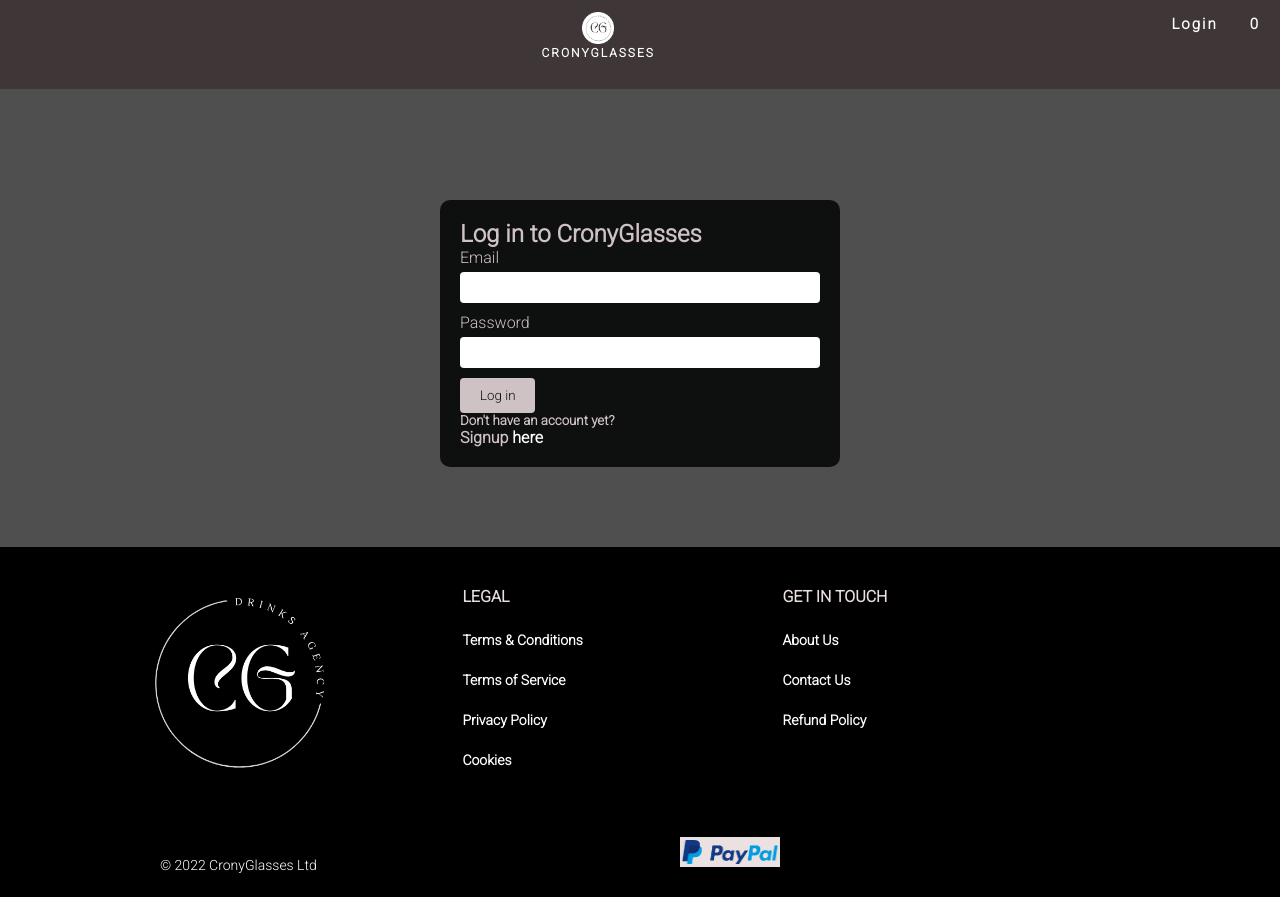
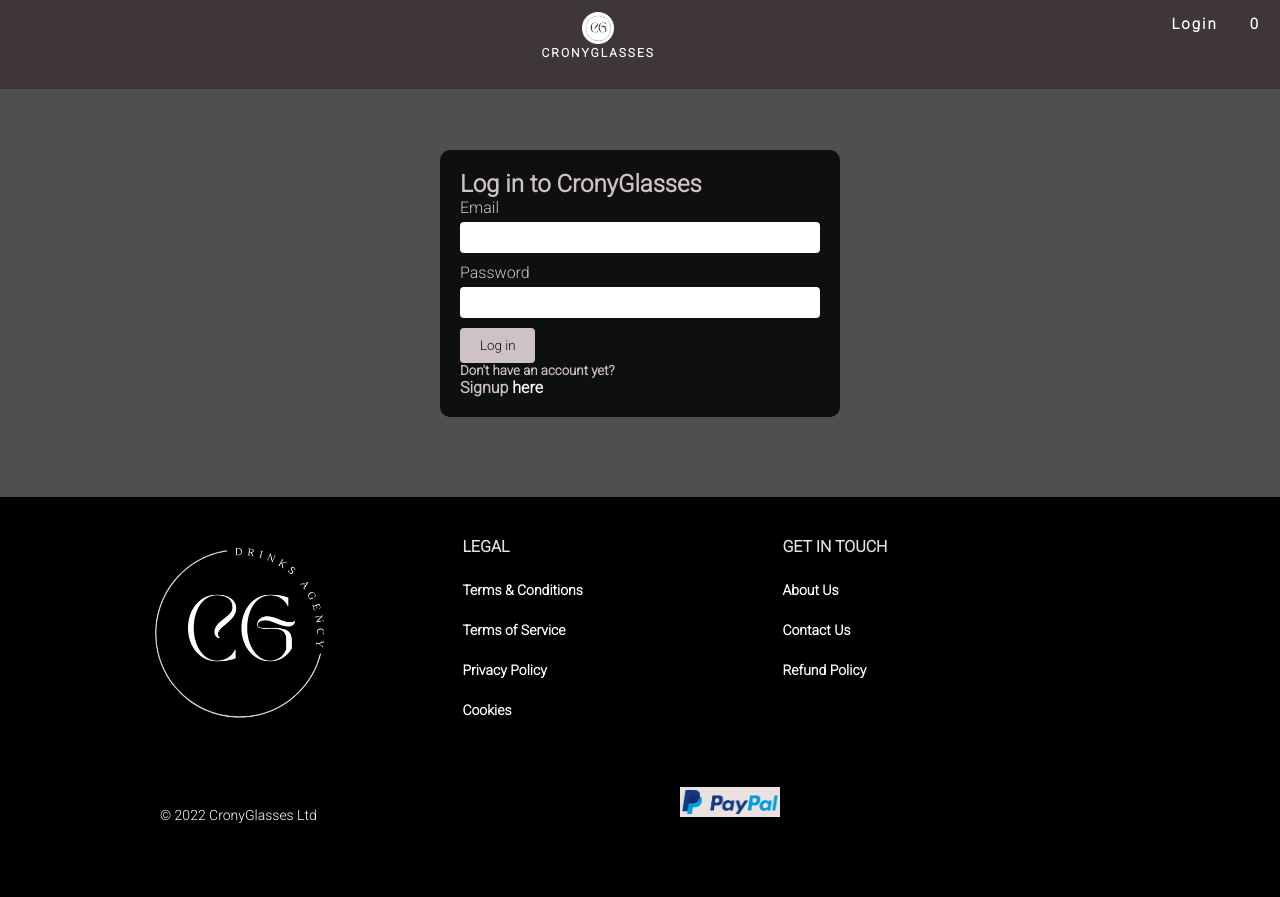
Before and after one commit to freedompraise/CronyGlasses, a Django app: page /auth/ in a window 1280 px wide. After the commit the page ends 823 px from the top, so only its background shows below. Run offline with Django 4.2, Linux system fonts and the light colour scheme.

Commit message:
base.html padding reduced to 150px

```diff
--- a/service/templates/base.html
+++ b/service/templates/base.html
@@ -58,7 +58,7 @@
 
 
 
-<main style="padding-top: 200px;">
+<main style="padding-top: 150px;">
     {% block content %}
 
     {% endblock %}
--- a/static/styles/login.css
+++ b/static/styles/login.css
@@ -6,6 +6,8 @@
   margin: 50px auto;
   border: none;
   box-shadow: 0px 0px 10px rgba(0, 0, 0, 0.1);
+  width: 150%;
+  height: 200%
 }
 
 .card-title {
```
